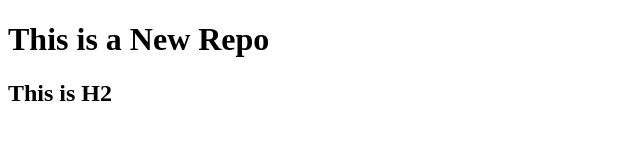
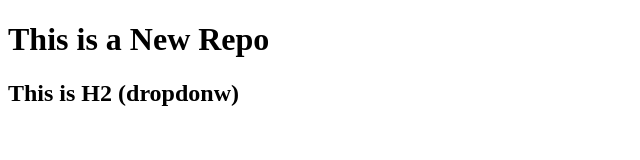
Before and after one commit to Zaidshaikh2811/LocalRepo, a plain HTML site: page index.html in a window 1280 px wide. Shown: the whole page, without its empty margins (0-640 px from the left). Drawn offline with Linux system fonts and the light colour scheme.

Commit message:
Conflicting

```diff
--- a/index.html
+++ b/index.html
@@ -7,6 +7,6 @@
 </head>
 <body>
     <h1>This is a New Repo</h1>
-    <h2>This is H2</h2>
+    <h2>This is H2 (dropdonw)</h2>
 </body>
 </html>
```
